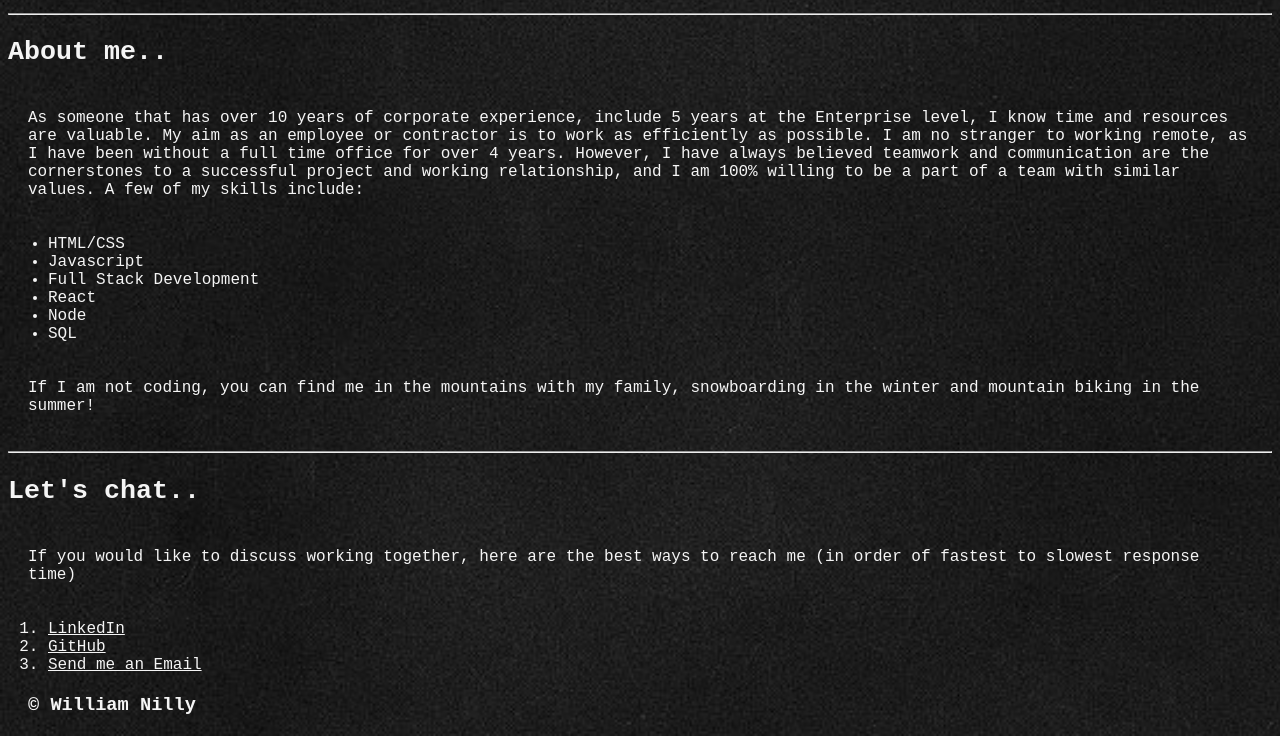
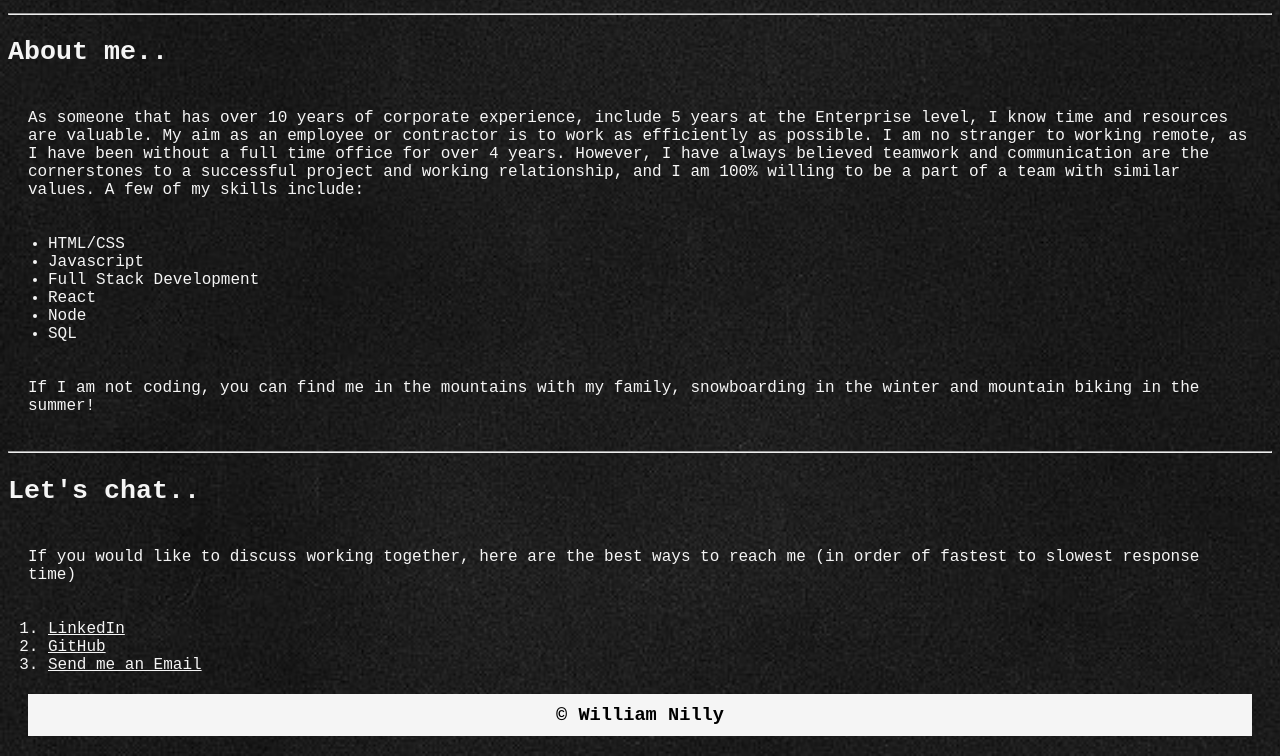
Before and after one commit to neal-luther/Portfolio-Thinkful-v1, a plain HTML site: page index.html in a window 1280 px wide. Shown: the part 715-1471 px from the top of the page. Drawn offline with Linux system fonts and the light colour scheme; a script that the page names is missing.

Commit message:
Add files via upload

```diff
--- a/style.css
+++ b/style.css
@@ -30,7 +30,7 @@ p {
   padding: 20px;
 }
 
-footer p {
+footer h3 {
   text-align: center;
   padding: 10px;
   color: black;
```
